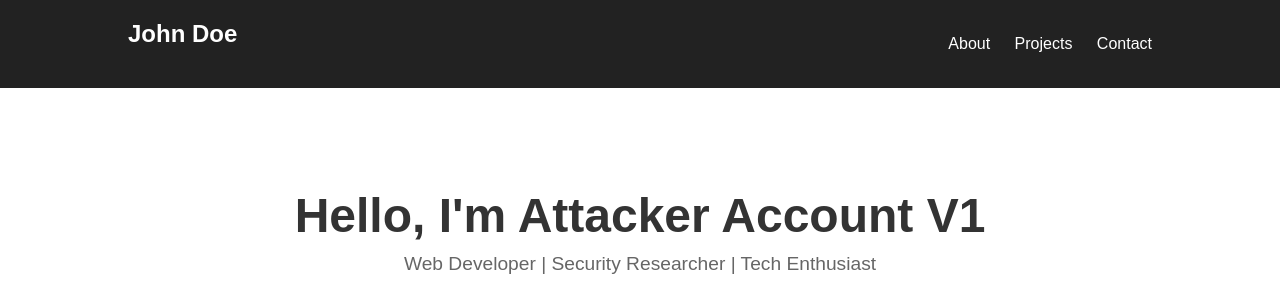
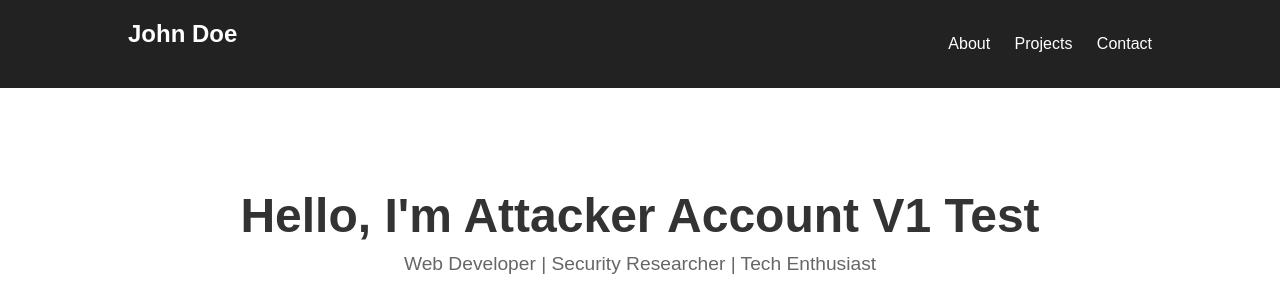
Before and after one commit to boxrok1/tester_box1, a plain HTML site: page index.html in a window 1280 px wide. Shown: the top 292 px of the page. Drawn offline with Linux system fonts and the light colour scheme.

Commit message:
Update index.html

```diff
--- a/index.html
+++ b/index.html
@@ -3,7 +3,7 @@
 <head>
     <meta charset="UTF-8">
     <meta name="viewport" content="width=device-width, initial-scale=1.0">
-    <title>My PortfolioA Production</title>
+    <title>My PortfolioA ProductionTest</title>
 
     <style>
         * {
@@ -104,7 +104,7 @@
 </header>
 
 <section class="hero">
-    <h1>Hello, I'm Attacker Account V1</h1>
+    <h1>Hello, I'm Attacker Account V1 Test</h1>
     <p>Web Developer | Security Researcher | Tech Enthusiast</p>
     <a href="#projects" class="btn">View My Work</a>
 </section>
```
